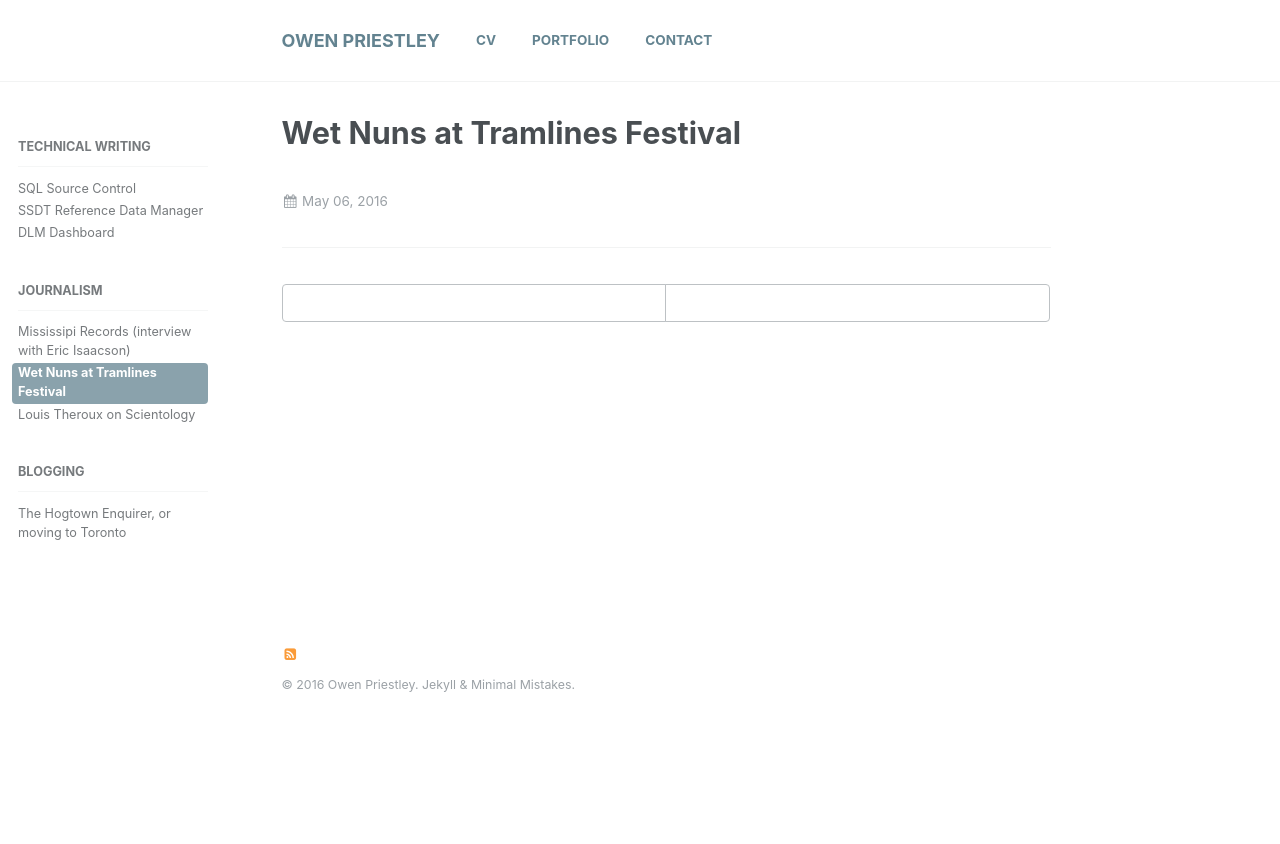
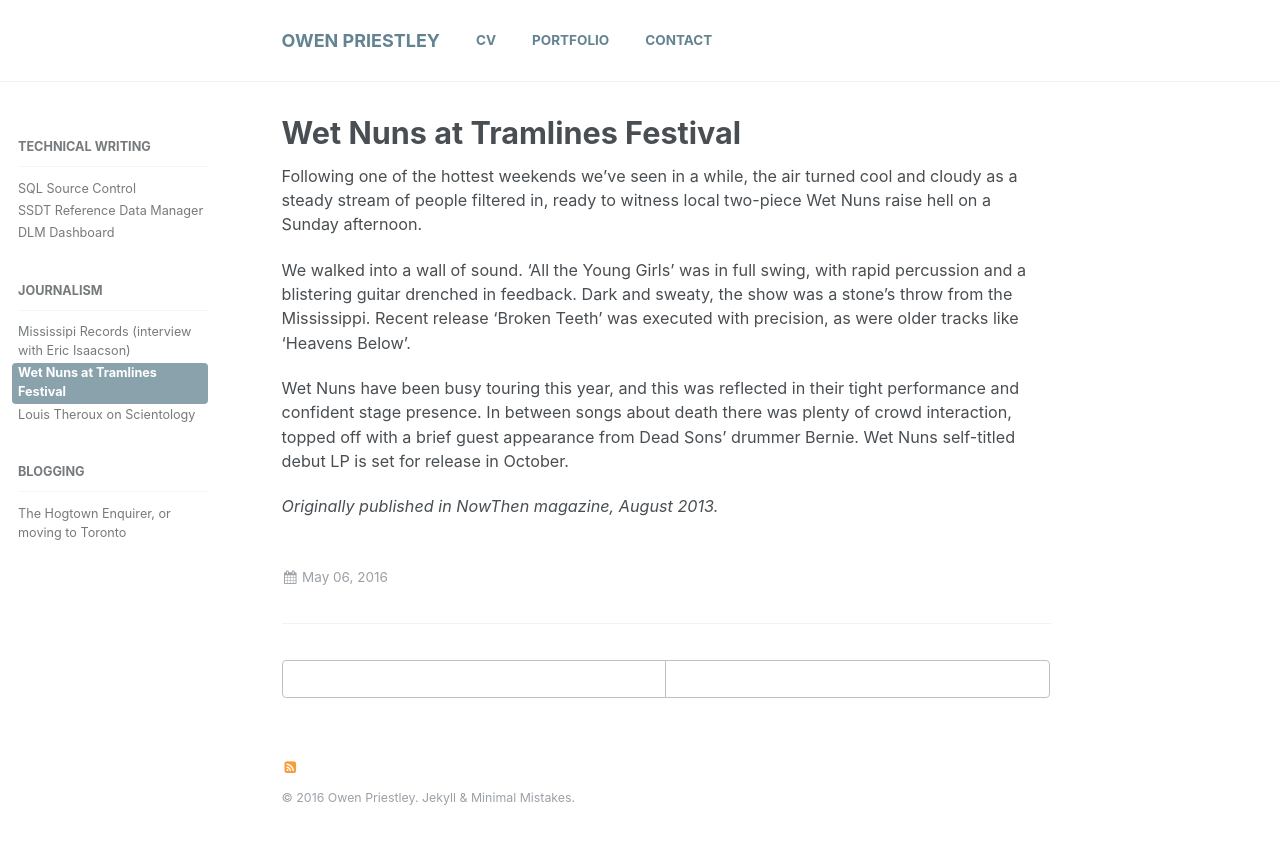
Before and after one commit to owenpriestley/owenpriestley.github.io, a Jekyll site: the page built from _portfolio/journalism/wet_nuns.md, in a window 1280 px wide. Shown: the top 844 px of the page. Built offline with Jekyll 4.4.1, drawn with Linux system fonts in a browser that asks for light colours.

Commit message:
More content

```diff
--- a/_portfolio/journalism/wet_nuns.md
+++ b/_portfolio/journalism/wet_nuns.md
@@ -7,3 +7,10 @@
 sidebar:
   nav: "portfolio"
 ---
+Following one of the hottest weekends we’ve seen in a while, the air turned cool and cloudy as a steady stream of people filtered in, ready to witness local two-piece Wet Nuns raise hell on a Sunday afternoon.
+
+We walked into a wall of sound. ‘All the Young Girls’ was in full swing, with rapid percussion and a blistering guitar drenched in feedback. Dark and sweaty, the show was a stone’s throw from the Mississippi. Recent release ‘Broken Teeth’ was executed with precision, as were older tracks like ‘Heavens Below’.
+
+Wet Nuns have been busy touring this year, and this was reflected in their tight performance and confident stage presence. In between songs about death there was plenty of crowd interaction, topped off with a brief guest appearance from Dead Sons’ drummer Bernie. Wet Nuns self-titled debut LP is set for release in October.
+
+_Originally published in NowThen magazine, August 2013._
```
Also changed, not shown: _portfolio/journalism/mississipi_records.md (+2 -0 lines), _portfolio/journalism/scientology.md (+2 -0 lines).
